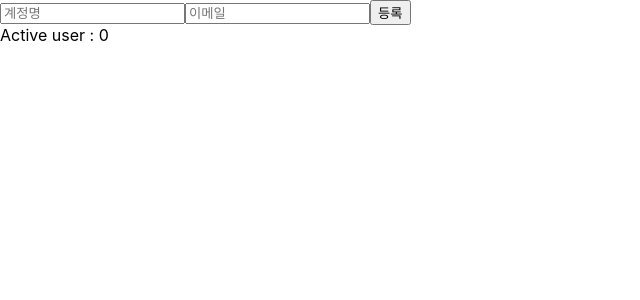
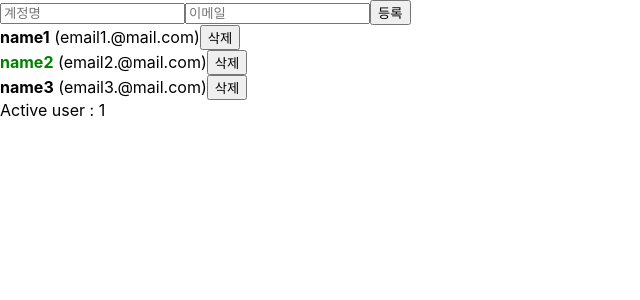
Before and after one commit to tn841/modern_react, a React (Create React App) app: page / in a window 1280 px wide. Shown: the top 300 px of the page, without its empty margins (0-640 px from the left). Built offline with nearby package versions, Linux system fonts and the light colour scheme.

Commit message:
1-20(2) useReducer() 구현 (2)

```diff
--- a/src/App.js
+++ b/src/App.js
@@ -1,8 +1,13 @@
-import React, {useReducer} from 'react'
+import React, {useCallback, useMemo, useReducer, useRef} from 'react'
 import UserList from './UserList'
 import CreateUser from './CreateUser'
 
-const initialState = [
+const initialState = {
+    inputs: {
+        username: '',
+        email: '',
+    },
+    users: [
         {
             id: 1,
             username: 'name1',
@@ -22,19 +27,97 @@ const initialState = [
             completed: false
         }
       ]
+}
+
+function reducer(state, action){
+    // onChange, onCreate, onToggle, onRemove의 state 변경 로직 구현
+    switch(action.type) {
+        case 'CHANGE_INPUT':
+            return {
+                ...state,
+                inputs: {
+                    ...state.inputs,
+                    [action.name]: action.value
+                }
+            }
+        case 'CREATE_USER':
+            return {
+                ...state,
+                users: [
+                    ...state.users,
+                    action.user
+                ]
+            }
+        case 'TOGGLE_USER':
+            return {
+                ...state,
+                users: state.users.map( user =>
+                    user.id === action.id ? {...user, completed: !user.completed} : user)
+            }
+        case 'REMOVE_USER':
+            return {
+                ...state,
+                users: state.users.filter( user => user.id !== action.id)
+            }
+        default:
+            return state
+    }
+}
 
 function countActiveUser(users){
     return users.filter( user => user.completed).length;
 }
 
 function App(){
+    const [state, dispatch] = useReducer(reducer, initialState);
+    const {users} = state;
+    const {username, email} = state.inputs
+
+    const onChange = useCallback( (e) => {
+        const {name, value} = e.target
+        dispatch({
+            type: 'CHANGE_INPUT',
+            name,
+            value
+        })
+    }, [])
+
+    const nextUserId = useRef(4)
+    const onCreate = useCallback( () => {
+        const user = {
+            id: nextUserId.current,
+            username,
+            email,
+            completed: false
+        }
+        dispatch({type: 'CREATE_USER', user})
+        nextUserId.current += 1;
+    }, [username, email])
+
+    const onToggle = useCallback( id => {
+        dispatch({type: 'TOGGLE_USER', id})
+    }, [])
+
+    const onRemove = useCallback( id => {
+        dispatch({type: 'REMOVE_USER', id})
+    }, [])
+
+    const userCount = useMemo( ()=> countActiveUser(users), [users])
+
     return (
         <div>
-            <CreateUser />
+            <CreateUser
+                username={username}
+                email={email}
+                onChange={onChange}
+                onCreate={onCreate}
+            />
             <UserList
-                users={[]}
+                users={users}
+                onComplete={onToggle}
+                onDelete={onRemove}
             />
-            <span>Active user : {0}</span>
+            <span>Active user : {userCount}</span>
         </div>
     )
 }
```
Also changed, not shown: 1 other file (tests, documents, lock files or other folders). Lines whose indentation alone changed are shown as unchanged.
